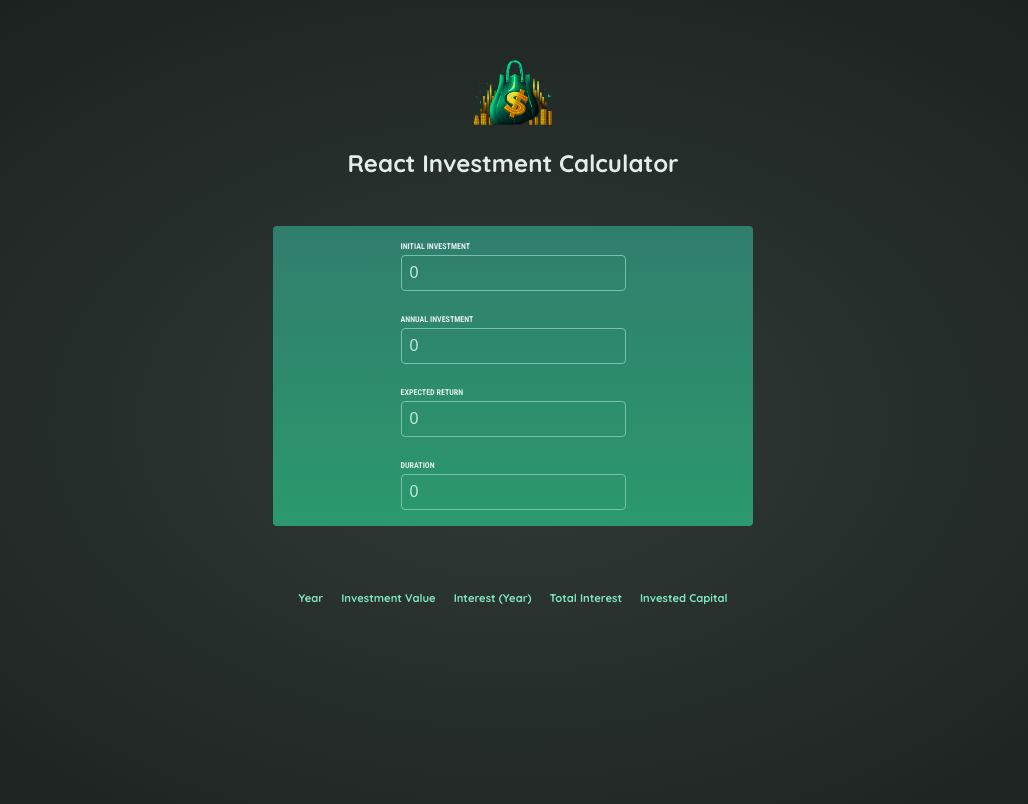
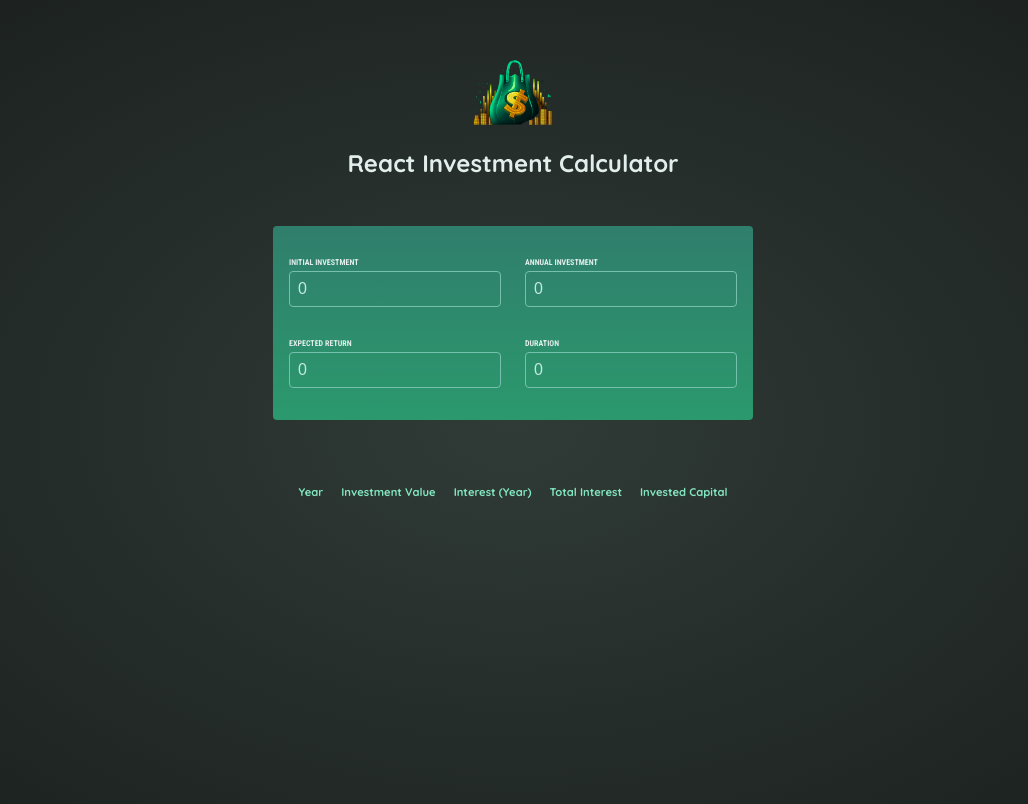
Before and after one commit to SMToad/investment-calculator, a React (Vite) app: page / in a window 1280 px wide. Shown: the top 804 px of the page, without its empty margins (127-1155 px from the left). Built offline with nearby package versions, Linux system fonts and the light colour scheme.

Commit message:
Some code refactoring

```diff
--- a/src/App.jsx
+++ b/src/App.jsx
@@ -23,16 +23,16 @@ function App() {
     return result;
   }
 
-  function handleChange(event, newValueId){
+  function handleChange(newValueId, newValue){
     setInputValues((oldInput) => {
-      let noZeroValue = removeLeadingZeros(event.target.value);
+      let noZeroValue = removeLeadingZeros(newValue);
       if(noZeroValue[0] === '-'){
         alert("The value must be greater than zero!");
         return oldInput;
       }
-      let newValue = parseFloat(noZeroValue);
+      let floatValue = parseFloat(noZeroValue);
       let input = {...oldInput,
-        [newValueId]: newValue}
+        [newValueId]: floatValue}
       let values = calculateInvestmentResults(input);
       setResultValues(values);
       return input;
--- a/src/components/Header/Header.jsx
+++ b/src/components/Header/Header.jsx
@@ -1,10 +1,11 @@
 import './Header.css';
+import logo from '../../assets/investment-calculator-logo.png';
 
 export default function Header(){
     return (
-        <div id="header">
-            <img src="src/assets/investment-calculator-logo.png" alt="Investment calculator logo"/>
+        <header id="header">
+            <img src={logo} alt="Logo with a big green money bag"/>
             <h1>React Investment Calculator</h1>
-        </div>
+        </header>
     )
 }
--- a/src/components/UserInput/InputElement.jsx
+++ b/src/components/UserInput/InputElement.jsx
@@ -1,12 +1,12 @@
 export default function InputElement({inputLabel, input, handleChange}){
     return (
-        <div>
+        <p>
             <label>{inputLabel}</label>
             <input
                 type="number"
                 required
                 value={input.value}
-                onChange={(e) => handleChange(e, input.key)}/>
-        </div>
+                onChange={(e) => handleChange(input.key, e.target.value)}/>
+        </p>
     )
 }
--- a/src/components/UserInput/UserInput.css
+++ b/src/components/UserInput/UserInput.css
@@ -10,7 +10,6 @@
     display: flex;
     justify-content: space-evenly;
     gap: 1.5rem;
-    flex-wrap: wrap;
   }
 
   #user-input label {
--- a/src/components/UserInput/UserInput.jsx
+++ b/src/components/UserInput/UserInput.jsx
@@ -3,26 +3,29 @@ import InputElement from './InputElement';
 
 export default function UserInput({inputValues, handleChange}){
     const inputList = Object.keys(inputValues).map((key) => ({key: key, value: inputValues[key]}));
-    let labeledValues = {
-        "Initial Investment": inputList[0],
-        "Annual Investment": inputList[1],
-        "Expected Return": inputList[2],
-        "Duration": inputList[3]
-      };
 
     return (
-        <div id='user-input'>
+        <section id='user-input'>
             <div className='input-group'>
-                {
-                    Object.entries(labeledValues).map(([inputLabel, input], i) => (
-                        <InputElement
-                            key={i}
-                            inputLabel={inputLabel}
-                            input={input}
-                            handleChange={handleChange}/>
-                    ))
-                }
+                <InputElement
+                    inputLabel="Initial Investment"
+                    input={inputList[0]}
+                    handleChange={handleChange}/>
+                <InputElement
+                    inputLabel="Annual Investment"
+                    input={inputList[1]}
+                    handleChange={handleChange}/>
             </div>
-        </div>
+            <div className='input-group'>
+                <InputElement
+                    inputLabel="Expected Return"
+                    input={inputList[0]}
+                    handleChange={handleChange}/>
+                <InputElement
+                    inputLabel="Duration"
+                    input={inputList[1]}
+                    handleChange={handleChange}/>
+            </div>
+        </section>
     )
 }
```
